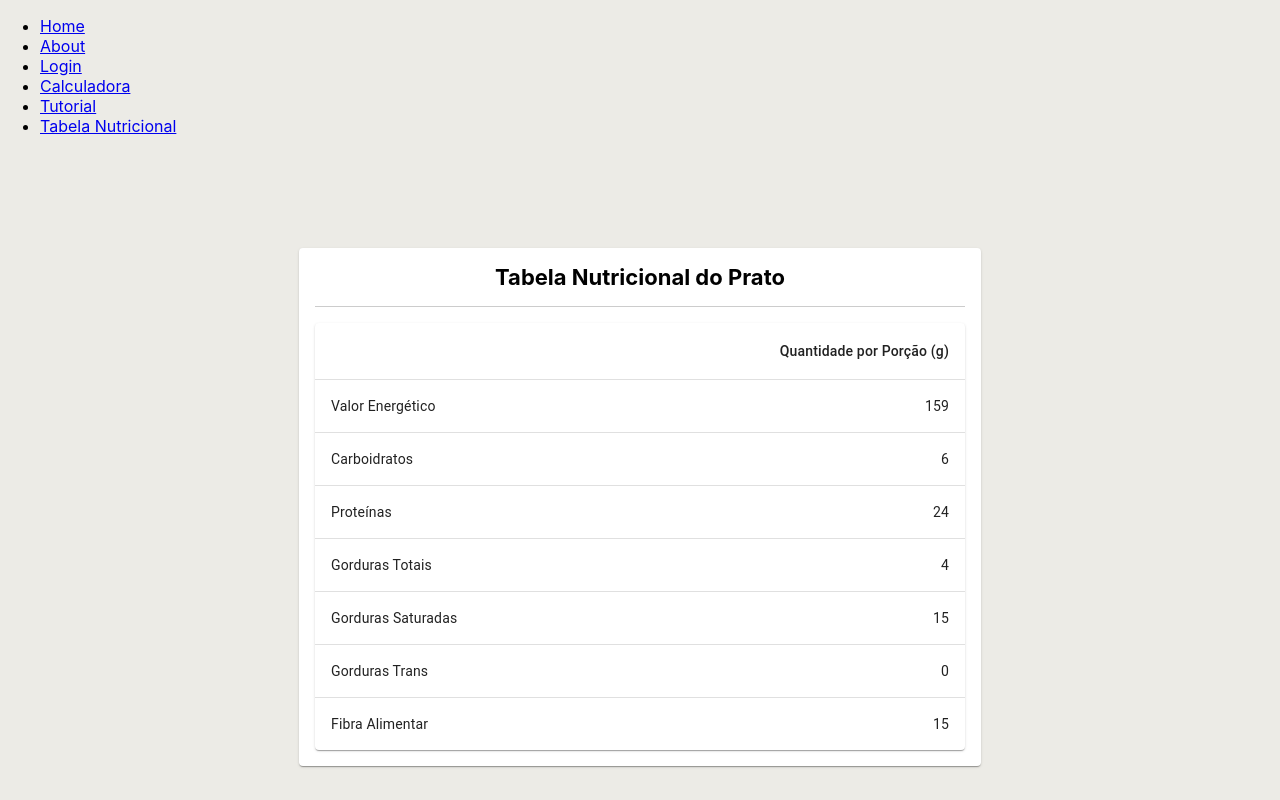
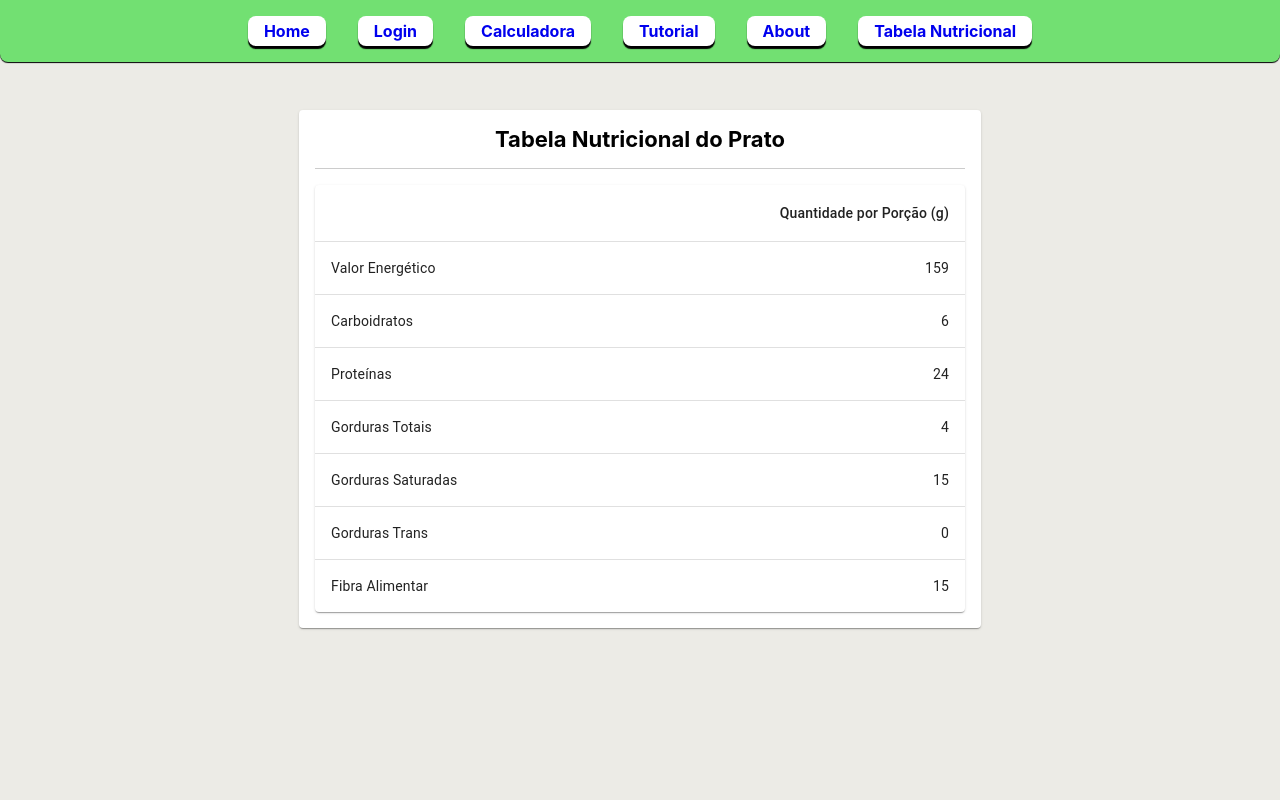
Before and after one commit to zizima100/PerfectPlate, a React (Create React App) app in the folder my-app/: page /nutricion-table in a window 1280 px wide. Built offline with nearby package versions, Linux system fonts and the light colour scheme.

Commit message:
NavBar Rascunhada

```diff
--- a/my-app/src/App.css
+++ b/my-app/src/App.css
@@ -36,3 +36,27 @@
     transform: rotate(360deg);
   }
 }
+
+.navbar {
+  display: flex;
+  background-color: rgb(114, 224, 114);
+  box-shadow: 0 1px 1px 0 black;
+  justify-content: center;
+  margin-bottom: 2em;
+  border-radius: 0 0 8px 8px;
+}
+
+.navbar__btn {
+  margin: 1em;
+  padding: 5px 1em;
+  background-color: white;
+  border-radius: 8px;
+  font-weight: 700;
+  box-shadow: 0 3px 1px 0 black;
+  text-decoration: none;
+}
+
+.navbar__btn:hover {
+  box-shadow: none;
+  text-decoration: underline;
+}
--- a/my-app/src/App.js
+++ b/my-app/src/App.js
@@ -1,10 +1,20 @@
 import React from "react";
+
 import {
   BrowserRouter as Router,
   Switch,
   Route,
   Link
 } from "react-router-dom";
+
+import {
+  Tabs,
+  Tab,
+  Typography,
+  Box,
+} from "@material-ui/core";
+
+import '../src/App.css';
 import LoginScreen from "./pages/login/LoginScreen";
 import HomeScreen from "./pages/home/HomeScreen";
 import RegisterScreen from "./pages/register/RegisterScreen";
@@ -17,31 +27,15 @@ export default function App() {
   return (
     <Router>
       <div>
-          <nav>
-            <ul>
-              <li>
-                <Link to="/">Home</Link>
-              </li>
-              <li>
-                <Link to="/about">About</Link>
-              </li>
-              <li>
-                <Link to="/login">Login</Link>
-              </li>
-              <li>
-                <Link to="/calculator">Calculadora</Link>
-             </li>
-              <li>
-                <Link to="/tutorial">Tutorial</Link>
-              </li>
-              <li>
-                <Link to="/nutricion-table">Tabela Nutricional</Link>
-              </li>
-            </ul>
+        <nav className="navbar">
+          <Link className="navbar__btn" to="/">Home</Link>
+          <Link className="navbar__btn" to="/login">Login</Link>
+          <Link className="navbar__btn" to="/calculator">Calculadora</Link>
+          <Link className="navbar__btn" to="/tutorial">Tutorial</Link>
+          <Link className="navbar__btn" to="/about">About</Link>
+          <Link className="navbar__btn" to="/nutricion-table">Tabela Nutricional</Link>
         </nav>
 
-          {/* A <Switch> looks through its children <Route>s and
-            renders the first one that matches the exact current URL. */}
         <Switch>
           <Route exact path="/">
             <HomeScreen />
--- a/my-app/src/pages/about/AboutScreenStyle.css
+++ b/my-app/src/pages/about/AboutScreenStyle.css
@@ -1,7 +1,6 @@
 .about__page-container {
     display: flex;
     flex-direction: column;
-    padding-top: 10vh;
     align-items: center;
 }
 
--- a/my-app/src/pages/calculator/CalculatorScreenStyle.css
+++ b/my-app/src/pages/calculator/CalculatorScreenStyle.css
@@ -1,5 +1,4 @@
 .calculatorMain {
-    padding-top: 10vh;
     flex-direction: row;
     justify-content: center;
     display: flex;
--- a/my-app/src/pages/login/LoginScreenStyle.css
+++ b/my-app/src/pages/login/LoginScreenStyle.css
@@ -1,3 +1,9 @@
+.mainLogin {
+    flex-direction: row;
+    justify-content: center;
+    display: flex;
+}
+
 .inputRow {
     flex-direction: row;
     justify-content: center;
@@ -12,10 +18,3 @@
     display: flex;
     padding-top: 2ch;
 }
-
-.mainLogin {
-    padding-top: 10vh;
-    flex-direction: row;
-    justify-content: center;
-    display: flex;
-}
--- a/my-app/src/pages/nutricion-table/NutricionTableStyle.css
+++ b/my-app/src/pages/nutricion-table/NutricionTableStyle.css
@@ -1,7 +1,6 @@
 .table__page-container {
     display: flex;
     flex-direction: column;
-    padding-top: 10vh;
     align-items: center;
 }
 
--- a/my-app/src/pages/tutorial/TutorialScreenStyle.css
+++ b/my-app/src/pages/tutorial/TutorialScreenStyle.css
@@ -1,7 +1,6 @@
 .tutorial__page-container {
     display: flex;
     flex-direction: column;
-    padding-top: 10vh;
     align-items: center;
 }
 
```
Also changed, not shown: my-app/src/index.css (line endings or trailing spaces). Lines whose indentation alone changed are shown as unchanged.
